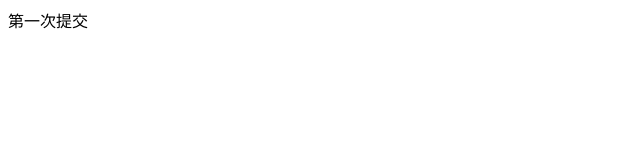
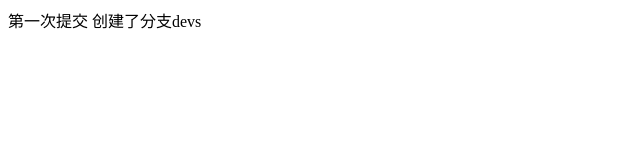
Before and after one commit to my2dieer/Nicole, a plain HTML site: page index.html in a window 1280 px wide. Shown: the whole page, without its empty margins (0-640 px from the left). Drawn offline with Linux system fonts and the light colour scheme.

Commit message:
提交dev

```diff
--- a/index.html
+++ b/index.html
@@ -6,7 +6,7 @@
 <body>
 
 第一次提交
-
+创建了分支devs
 
 </body>
 </html>
```
